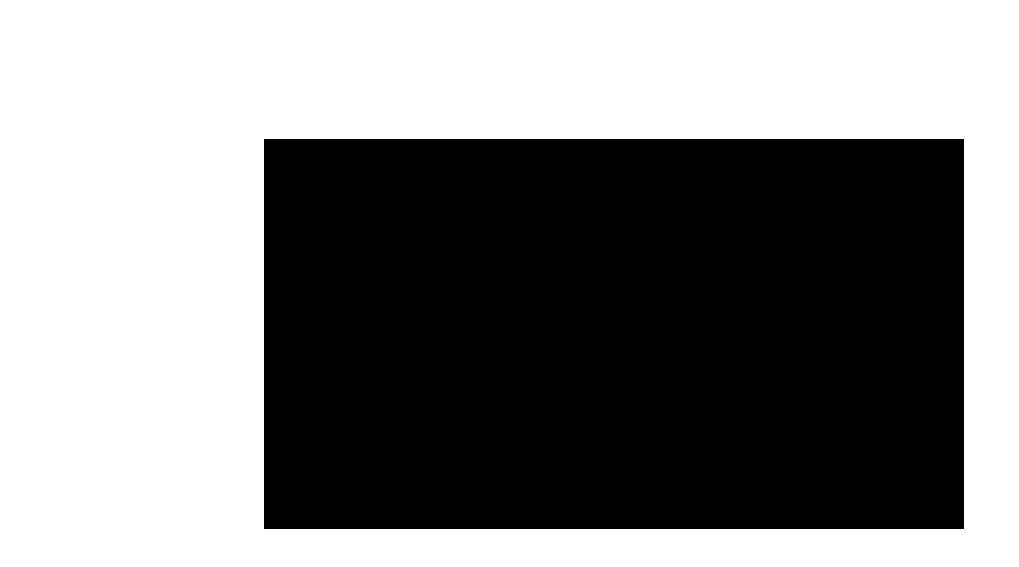
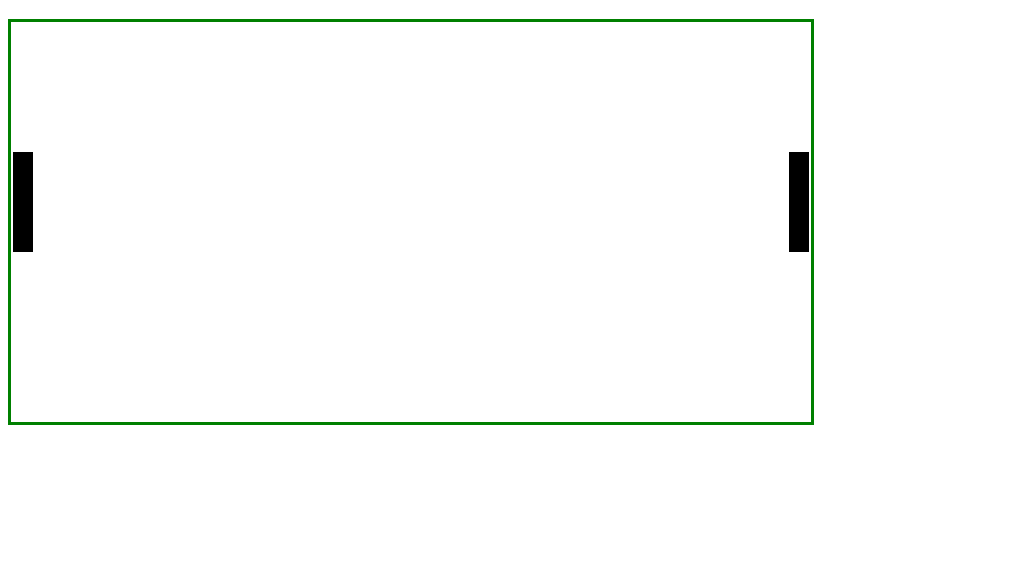
Before and after one commit to CamiloARH/PingPong, a plain HTML site: page index.html in a window 1280 px wide. Shown: the part 61-628 px from the top of the page, without its empty margins (0-1019 px from the left). Drawn offline with Linux system fonts and the light colour scheme.

Commit message:
Segundo video

```diff
--- a/CSS/CssMain.css
+++ b/CSS/CssMain.css
@@ -1,7 +1,8 @@
 #canvas{
-    margin-top: 15vh;
+    /* margin-top: 15vh;
 	margin-left: 20vw;
 	background: black;
-	outline: 1px solid white;
-            /* border: solid; */
+	outline: 1px solid white; */
+            border: solid;
+            border-color: green;
 }
--- a/JS/jsMain.js
+++ b/JS/jsMain.js
@@ -1,39 +1,87 @@
 (function(){
-    self.Board = function(width,height){
+    self.Board = function(width, height){
       this.width = width;
       this.height = height;
       this.playing = false;
       this.game_over = false;
-        this.Bars = [];
+      this.bars = [];
       this.ball = null;
     }
-    self.Board.prototype = {
-        get elements(){
-            var elements = this.bar;
-            elements.push(ball);
-            return elements
+
+    self.Board.prototype={
+      get elements() {
+        var elements = this.bars;
+        elements.push(this.ball);
+        return elements;
       }
     }
   })();
 
   (function(){
-    self.BoardView = function(canvas,board){
+    self.Bar = function(x,y, width, height, board){
+      this.x = x;
+      this.y = y;
+      this.width = width;
+      this.height = height;
+      this.board = board;
+      this.board.bars.push(this);
+      this.kind = "rectangle";
+    }
+
+    self.Bar.prototype = {
+      downd: function(){
+
+      },
+      update: function(){
+
+      }
+    }
+  })();
+
+  (function(){
+    self.BoardView = function(canvas, board){
       this.canvas = canvas;
       this.canvas.width = board.width;
       this.canvas.height = board.height;
-        this.ctx = board;
-        this.ctx = canvas.getContex("2d");
+      this.board = board;
+      this.ctx = canvas.getContext("2d");
     }
-})()
 
-window.addEventListener("load", main)
+    self.BoardView.prototype = {
+      draw: function(){
+        for (var i = this.board.elements.length - 1; i >= 0; i--){
+          var el = this.board.elements[i];
+
+          draw(this.ctx, el);
+        };
+      }
+    }
+
+    function draw(ctx, element){
+      if (element !== null && element.hasOwnProperty("kind")) {
+        switch (element.kind) {
+          case "rectangle":
+            ctx.fillRect(element.x,element.y,element.width,element.height);
+            break;
+        }
+      }
+
+    }
+
+  })();
+
+  addEventListener("load",main);
+  window.addEventListener("load",main);
 
   function main(){
-    var board = new Board(700,390);
-    console.log(board)
+    var board = new Board(800,400);
+    var bar = new Bar(2,130,20,100,board);
+    var bar = new Bar(778,130,20,100,board);
     var canvas = document.getElementById("canvas");
     var board_view = new BoardView(canvas,board);
-    console.log(board_view)
+    console.log(board);
+    board_view.draw();
+
   }
 
 /* if (this.y <= 10) {
```
Lines whose indentation alone changed are shown as unchanged.
